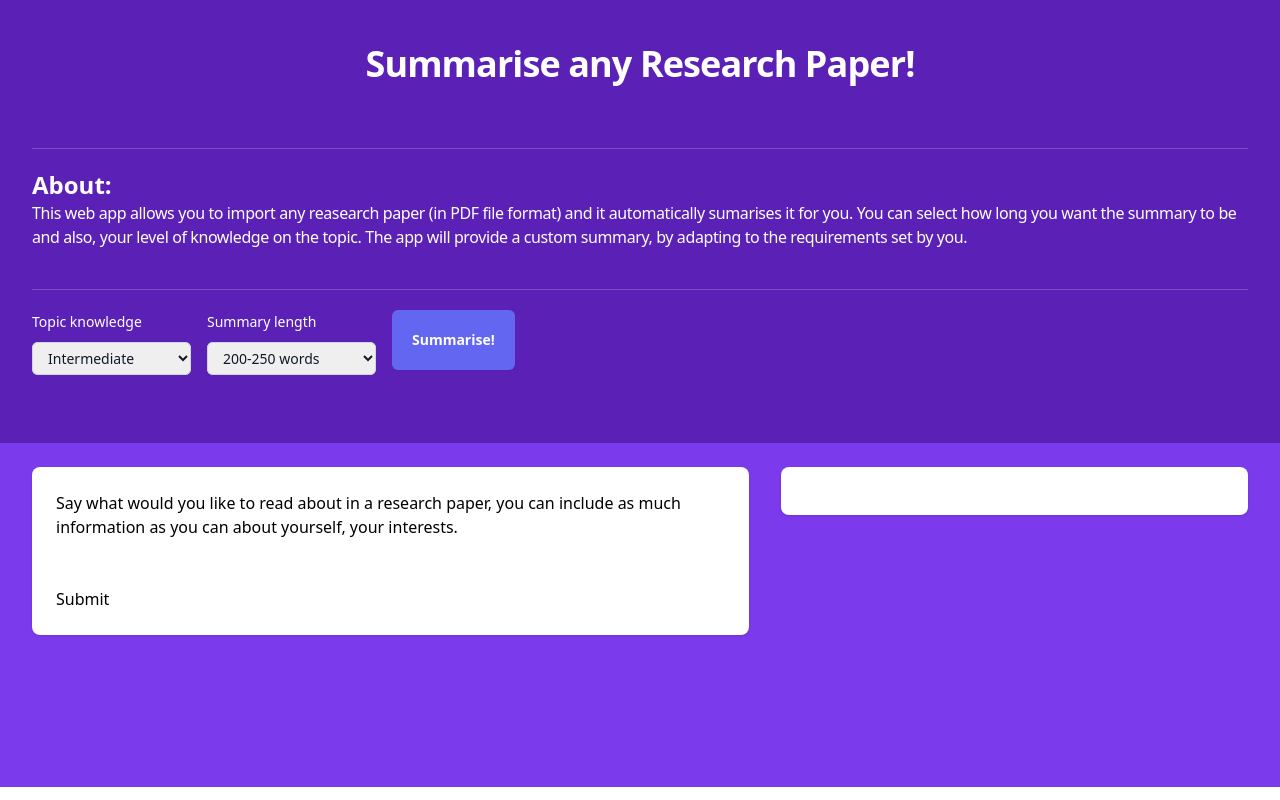
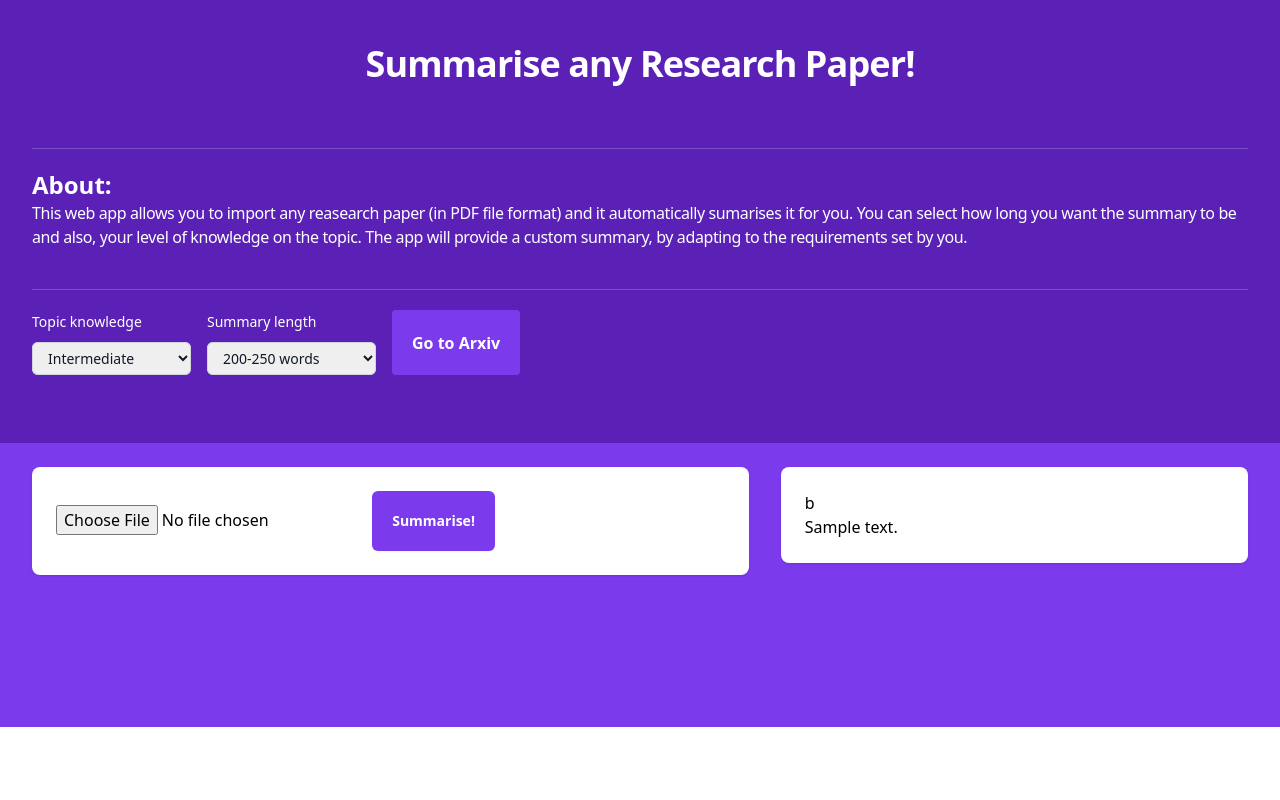
Before and after one commit to RazvanGradinaru/WeTried_ClujHackathon, a Flask app: template templates/arxivinput.html in a window 1280 px wide. Run offline with Flask 3, Linux system fonts and the light colour scheme; the template is opened without the code that fills it: most values are stand-ins (such as "Sample title", 1, 10 or a date in 2020); style sheets or scripts are compiled from the project's sources.

Commit message:
Final version for hackathon

```diff
--- a/app.py
+++ b/app.py
@@ -12,6 +12,12 @@
 UPLOAD_FOLDER = 'temp_pdfs'
 ALLOWED_EXTENSIONS = {'pdf'}
 
+openai.api_key = ''
+ARXIV_API_URL = 'http://export.arxiv.org/api/query'
+
+choice_wordlength = ""
+choice_topicknowledge = "Intermediate"
+search_query = ""
 
 if not os.path.exists(UPLOAD_FOLDER):
     os.makedirs(UPLOAD_FOLDER)
@@ -50,12 +56,11 @@
     return text
 
 def call_openai_api(chunk):
-    print(len(chunk))
     response = openai.ChatCompletion.create(
         model="gpt-3.5-turbo",
         messages=[
             {"role": "system", "content": "You are an assistant trying to explain a paper (research) to a 12 year old, using easy vocabulary."},
-            {"role": "user", "content": f"Summarize the following text in {choice_wordlength_final} words for {choice_topicknowledge} level."},
+            {"role": "user", "content": f"Summarize the following text in less than {choice_wordlength_final} words for {choice_topicknowledge} level."},
             {"role": "user", "content": f"YOUR DATA TO PASS IN: {chunk}."},
         ],
         max_tokens=100,
@@ -67,7 +72,7 @@
 
 
 def split_into_chunks(text, tokens=500):
-    global choice_wordlength_final
+    global choice_wordlength_final, chunks
     encoding = tiktoken.encoding_for_model('gpt-3.5-turbo')
     words = encoding.encode(text)
     chunks = []
@@ -75,13 +80,16 @@
         chunks.append(' '.join(encoding.decode(words[i:i + tokens])))
 
     if choice_wordlength == "100-150 words":
-        choice_wordlength_final = 150
+        choice_wordlength_final = 100
     elif choice_wordlength == "200-250 words":
-        choice_wordlength_final = 250
+        choice_wordlength_final = 200
     elif choice_wordlength == "350-400 words":
-        choice_wordlength_final = 400
+        choice_wordlength_final = 350
     else:
-        choice_wordlength_final = 250
+        choice_wordlength_final = 200
+
+    choice_wordlength_final = choice_wordlength_final / len(chunks)
+    print(choice_wordlength_final)
     return chunks
 
 def process_chunks(input_text):
@@ -92,9 +100,11 @@
         responses = list(executor.map(call_openai_api, chunks))
     return responses
 
+
 @app.route('/', methods=['GET', 'POST'])
 def upload_file():
     if request.method == 'POST':
+            # Check if the choice_wordlength is already present in the session
         choice_wordlength = request.form.get("choice_wordlength")
         choice_topicknowledge = request.form.get("choice_topicknowledge")
         print("Choice topic knowledge: %s." % choice_topicknowledge)
@@ -142,113 +152,67 @@
     # Return a response to the user, e.g., display the uploaded file or provide a download link
     return f'Temporary file {filename} has been uploaded successfully!'
 
-#@app.route('/arxivinput', methods=['GET', 'POST'])
-def analyze_user_input(user_text):
-    global search_query
-    # Make a request to OpenAI's Chat API to analyze the user's input
-    response = openai.ChatCompletion.create(
-        model="gpt-3.5-turbo",
-        messages=[
-            {"role": "system", "content": "You are an Arxiv topic recommender system based on interests of the user."},
-            {"role": "user", "content": f"Based on the user input about themselves, find what are their interests, what topics they would like to read about on Arxiv and only list the field, and topics they would like to know more about. In your output message only inlcude a list like: quantum field theory, general relativity, black holes."},
-            {"role": "user", "content": f"YOUR DATA TO PASS IN: {user_text}."},
-        ],
-        max_tokens=100,
-        n=1,
-        stop=None,
-        temperature=0.5
-    )
+def fetch_paper_summary(topic):
+    # Parameters for arXiv API search
+    params = {
+        'search_query': f'all:{topic}',
+        'max_results': 1,
+        'sortBy': 'relevance',
+        'sortOrder': 'descending',
+        'start': 0
+    }
 
-    # Extract the generated search query from the OpenAI response
-    search_query = response.choices[0]['message']['content']
-    print(search_query)
+    # Send request to arXiv API
+    response_arxiv = requests.get(ARXIV_API_URL, params=params)
 
-    return search_query
+    if response_arxiv.status_code == 200:
+        # Extract the paper summary from the API response
+        xml_data = response_arxiv.text
+        title_start = xml_data.find("<title>") + len("<title>")
+        title_end = xml_data.find("</title>", title_start)
+        title = xml_data[title_start:title_end].strip()
 
-def recommend(search_query):
-    # Fetch relevant papers from the arXiv API
-    arxiv_url = 'http://export.arxiv.org/api/query'
-    params = {
-        'search_query': search_query,
-        'max_results': 10
-    }
-    response2 = requests.get(arxiv_url, params=params)
+        author_start = xml_data.find("<author>")
+        author_end = xml_data.find("</author>", author_start)
+        author_start_name = xml_data.find("<name>", author_start) + len("<name>")
+        author_end_name = xml_data.find("</name>", author_start_name)
+        author = xml_data[author_start_name:author_end_name].strip()
 
-    if response2.status_code == 200:
-        # Parse the API response and extract relevant paper information
-        papers = parse_arxiv_response(response2.text)
-        return render_template('arxivinput.html', papers=papers)
-    else:
-        return 'Error occurred while fetching papers from the arXiv API.'
+        link_start = xml_data.find("<link title=\"pdf\" href=\"") + len("<link title=\"pdf\" href=\"")
+        link_end = xml_data.find("\"", link_start)
+        link = xml_data[link_start:link_end].strip()
 
-def parse_arxiv_response(response_text):
-    # Find the start and end tags for each paper entry
-    entry_start = '<entry>'
-    entry_end = '</entry>'
+        summary_start = xml_data.find("<summary>") + len("<summary>")
+        summary_end = xml_data.find("</summary>", summary_start)
+        summary_arxiv = xml_data[summary_start:summary_end].strip()
 
-    # Find the start and end tags for the title, authors, and abstract
-    title_start = '<title>'
-    title_end = '</title>'
-    authors_start = '<author>'
-    authors_end = '</author>'
-    abstract_start = '<summary>'
-    abstract_end = '</summary>'
+        return f'<strong>Title:</strong> {title}<br>' \
+               f'<strong>Authors:</strong> {author}<br>' \
+               f'<strong>Link:</strong> <a href="{link}">{link}</a><br>' \
+               f'<strong>Summary:</strong><br>{summary_arxiv}'
 
-    # Initialize the list to store paper information
-    papers = []
-
-    # Loop through the response text and extract paper information
-    while True:
-        # Find the start and end indices of the next paper entry
-        start_index = response_text.find(entry_start)
-        end_index = response_text.find(entry_end)
-
-        # Break the loop if no more paper entries are found
-        if start_index == -1 or end_index == -1:
-            break
-
-        # Extract the paper entry
-        paper_entry = response_text[start_index:end_index + len(entry_end)]
-
-        # Extract the title
-        title_start_index = paper_entry.find(title_start)
-        title_end_index = paper_entry.find(title_end)
-        title = paper_entry[title_start_index + len(title_start):title_end_index]
-
-        # Extract the authors
-        authors_start_index = paper_entry.find(authors_start)
-        authors_end_index = paper_entry.find(authors_end)
-        authors = paper_entry[authors_start_index + len(authors_start):authors_end_index]
-
-        # Extract the abstract
-        abstract_start_index = paper_entry.find(abstract_start)
-        abstract_end_index = paper_entry.find(abstract_end)
-        abstract = paper_entry[abstract_start_index + len(abstract_start):abstract_end_index]
-
-        # Create a dictionary with the paper information
-        paper = {
-            'title': title,
-            'authors': authors,
-            'abstract': abstract
-        }
-
-        # Append the paper dictionary to the list
-        papers.append(paper)
-
-        # Update the response text by removing the processed paper entry
-        response_text = response_text[end_index + len(entry_end):]
-
-    return papers
+    return None
 
 @app.route('/arxivinput', methods=['GET', 'POST'])
 def index():
-    k = ""
     if request.method == 'POST':
-        user_text = request.form.get('user_text')
-        analyze_user_input(user_text)
-        k = recommend(search_query)
-        return k
-    return render_template('arxivinput.html')
+        topic = request.form['topic']
+
+        # Fetch paper summary using the arXiv API
+        summary = fetch_paper_summary(topic)
+
+        if summary:
+            return f'Summary of a paper on "{topic}":<br>{summary}'
+        else:
+            return 'No paper found for the given topic.'
+
+    return '''
+        <form method="POST">
+            <label for="topic">Enter a topic:</label><br>
+            <input type="text" id="topic" name="topic" required><br><br>
+            <input type="submit" value="Submit">
+        </form>
+    '''
 
 if __name__ == '__main__':
     app.run(debug=True)
--- a/templates/arxivinput.html
+++ b/templates/arxivinput.html
@@ -137,10 +137,31 @@
                   <!-- <input type="submit" value="Summarise!" class="right rounded-md bg-indigo-500 px-5 py-5 text-sm font-semibold text-white shadow-sm hover:bg-indigo-400 focus-visible:outline focus-visible:outline-2 focus-visible:outline-offset-2 focus-visible:outline-indigo-500 button-style"> -->
                 <!-- </div> -->
               <!--</form> -->
-              <form method="POST" enctype="multipart/form-data">
-                <!-- <input type="submit" value="Upload"> -->
-                <input type="submit" value="Summarise!" class="right rounded-md bg-indigo-500 px-5 py-5 text-sm font-semibold text-white shadow-sm hover:bg-indigo-400 focus-visible:outline focus-visible:outline-2 focus-visible:outline-offset-2 focus-visible:outline-indigo-500 button-style">
-              </form>
+
+              <button onclick="redirectToArxiv()" class="your-button-styles">Go to Arxiv</button>
+
+              <style>
+                .your-button-styles {
+                  background-color:  rgb(124 58 237);;
+                  border: none;
+                  color: white;
+                  padding: 10px 20px;
+                  text-align: center;
+                  text-decoration: none;
+                  display: inline-block;
+                  font-size: 16px;
+                  font-weight: bold;
+                  border-radius: 4px;
+                  cursor: pointer;
+                }
+              </style>
+
+              <script>
+                function redirectToArxiv() {
+                  window.location.href = "/arxiv";
+                }
+              </script>
+
             </nav>
           </div>
           <!-- SearchWasHere-->
@@ -223,9 +244,6 @@
     </div>
   </header>
 </div>
-
-
-
 <div class="min-h-full">
   <header class="bg-violet-600 pb-24">
     <main class="-mt-300 pb-8">
@@ -240,12 +258,13 @@
               <h2 class="sr-only" id="section-1-title">Section title</h2>
               <div class="overflow-hidden rounded-lg bg-white shadow">
                 <div class="p-6">
+
                   <!-- Content for the left column -->
-                  <form method="POST">
-                    <label for="user_text">Say what would you like to read about in a research paper, you can include as much information as you can about yourself, your interests.</label><br>
-                    <input type="text" id="user_text" name="user_text" required><br><br>
-                    <input type="submit" value="Submit">
-                </form>
+                  <form method="POST" enctype="multipart/form-data">
+                    <input type="file" name="file" accept=".pdf">
+                    <!-- <input type="submit" value="Upload"> -->
+                    <input type="submit" value="Summarise!" class="right rounded-md bg-violet-600 px-5 py-5 text-sm font-semibold text-white shadow-sm hover:bg-viloet-800 focus-visible:outline focus-visible:outline-2 focus-visible:outline-offset-2 focus-visible:outline-indigo-500 button-style">
+                  </form>
                 </div>
               </div>
             </section>
@@ -256,9 +275,9 @@
             <section aria-labelledby="section-2-title">
               <h2 class="sr-only" id="section-2-title">Section title</h2>
               <div class="overflow-hidden rounded-lg bg-white shadow">
-                <div class="p-6">
+                <div class="p-6">b
                   <!-- Content for the right column -->
-                  <p>{{ search_query }}</p>
+                  <p>{{ summary }}</p>
                 </div>
               </div>
             </section>
```
Also changed, not shown: templates/index.html (+30 -11 lines).
